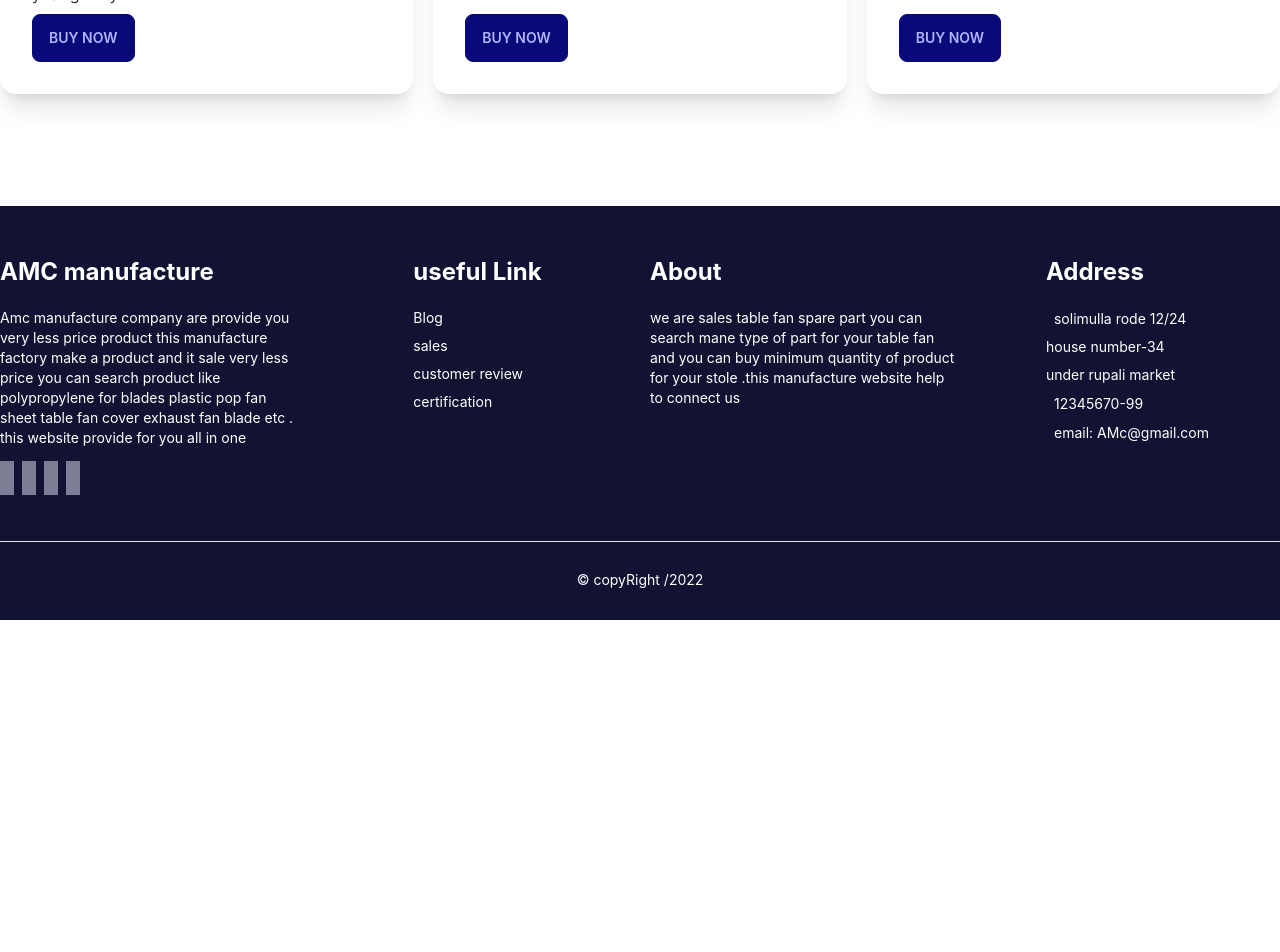
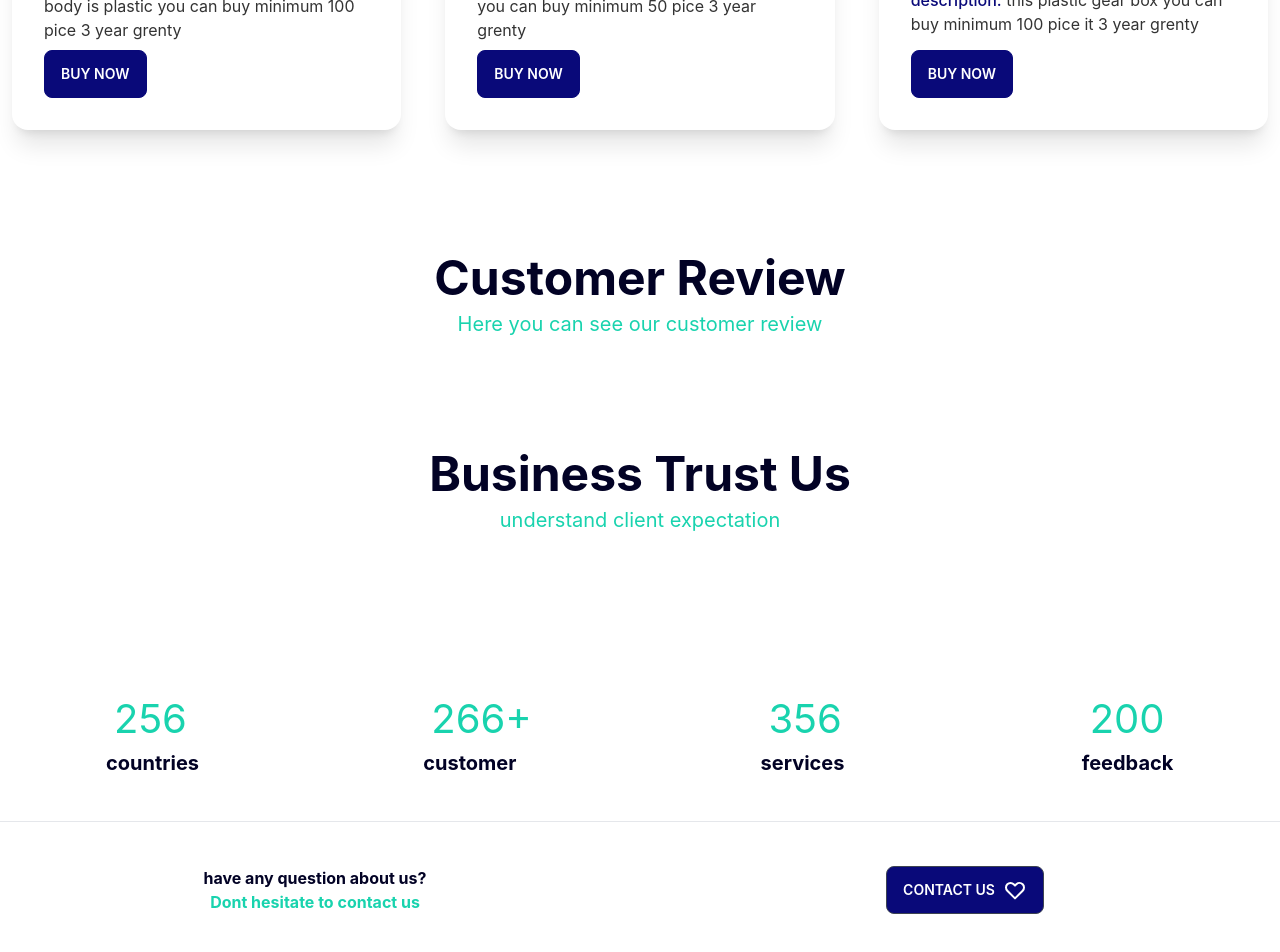
Before and after one commit to arifa-akter/table-fan-manufacture, a React (Create React App) app: page / in a window 1280 px wide. Shown: the part 1846-2798 px from the top of the page. Before the commit the page ends 2466 px from the top, so only its background shows below. Built offline with nearby package versions, Linux system fonts and the light colour scheme; the HTML template or start-up script is replaced by a standard one.

Commit message:
add business part

```diff
--- /dev/null
+++ b/src/components/HomePage/Business/Business.js
@@ -0,0 +1,60 @@
+import React from 'react';
+
+const Business = () => {
+    return (
+       <section className='lg:mb-28 mb-11'>
+        <div className="container mx-auto">
+        <h1 className="text-center font-bold lg:text-5xl
+              text-2xl text-accent">Business Trust Us</h1>
+              <p className='text-center text-secondary text-xl pt-2 lg:mb-20 mb-11'>understand client expectation</p>
+             <div className="grid grid-cols-1 lg:grid-cols-4 gap-5">
+                 <div className='flex justify-center'>
+                 <div>
+                 <i class="fa fa-flag-o text-accent text-[50px] pl-5" aria-hidden="true"></i>
+                 <p className='text-[40px] text-secondary pl-2'>256</p>
+                 <p className='text-accent font-bold text-xl'>countries</p>
+                 </div>
+                 </div>
+                 <div className='flex justify-center'>
+                     <div>
+                     <i className="fa fa-users text-accent text-[50px]  pl-5" aria-hidden="true"></i>
+                     <p className='text-[40px] text-secondary pl-2'>266+</p>
+                     <p className='text-accent font-bold text-xl'>customer</p>
+                     </div>
+                 </div>
+                 <div className='flex justify-center'>
+                     <div>
+                     <i className="fa fa-star-o text-accent text-[50px] pl-5" aria-hidden="true"></i>
+                     <p className='text-[40px] text-secondary pl-2'>356</p>
+                     <p className='text-accent font-bold text-xl'>services</p>
+                     </div>
+
+                 </div>
+                 <div className='flex justify-center'>
+                     <div>
+                     <i class="fa fa-thumbs-up text-accent text-[50px] pl-5" aria-hidden="true"></i>
+                     <p className='text-[40px] text-secondary pl-2'>200</p>
+                     <p className='text-accent font-bold text-xl'>feedback</p>
+                     </div>
+
+                 </div>
+             </div>
+             <hr className='mt-11'/>
+             <div className='grid lg:grid-cols-2 grid-cols-1 gap-5 text-center mt-11 shadow-xl pb-11'>
+                <div>
+                <h1 className='text-accent font-bold '>have any question about us?</h1>
+                 <p className='text-secondary font-bold'>Dont hesitate to contact us</p>
+                </div>
+                <div>
+                <button className="btn gap-2 bg-primary text-white">
+                  contact us
+                  <svg xmlns="http://www.w3.org/2000/svg" className="h-6 w-6" fill="none" viewBox="0 0 24 24" stroke="currentColor"><path strokeLinecap="round" strokeLinejoin="round" strokeWidth="2" d="M4.318 6.318a4.5 4.5 0 000 6.364L12 20.364l7.682-7.682a4.5 4.5 0 00-6.364-6.364L12 7.636l-1.318-1.318a4.5 4.5 0 00-6.364 0z" /></svg>
+                </button>
+                </div>
+             </div>
+        </div>
+       </section>
+    );
+};
+
+export default Business;
--- a/src/components/HomePage/Home.js
+++ b/src/components/HomePage/Home.js
@@ -1,5 +1,7 @@
 import React from 'react';
 import Banner from './Banner/Banner';
+import Business from './Business/Business';
+import Review from './Review';
 import ToolsPart from './ToolsPart/ToolsPart';
 
 const Home = () => {
@@ -7,6 +9,8 @@ const Home = () => {
         <div>
             <Banner></Banner>
             <ToolsPart></ToolsPart>
+            <Review></Review>
+            <Business></Business>
         </div>
     );
 };
--- a/src/components/HomePage/Review.js
+++ b/src/components/HomePage/Review.js
@@ -2,7 +2,12 @@ import React from 'react';
 
 const Review = () => {
     return (
-     <section>
+     <section className=" lg:mb-28">
+         <div className="container mx-auto">
+             <h1 className="text-center font-bold lg:text-5xl
+              text-2xl text-accent">Customer Review</h1>
+              <p className='text-center text-secondary text-xl pt-2'>Here you can see our customer review</p>
+         </div>
 
      </section>
     );
--- a/src/components/HomePage/ToolsPart/Tools.js
+++ b/src/components/HomePage/ToolsPart/Tools.js
@@ -3,18 +3,18 @@ import React from 'react';
 const Tools = ({fanTool}) => {
     const {image ,name ,description,perUnitPrice,minimumQuantity,availableQuantity} =fanTool
     return (
-        <div className="card bg-base-100 shadow-xl">
+        <div className="card bg-base-100 shadow-xl m-3">
         <figure className="px-10 pt-10">
           <img style={{width:'200px' ,height:'200px'}}src={image}alt="Shoes" className="rounded-xl" />
         </figure>
         <div className="card-body">
-          <h2 className="card-title">{name}</h2>
+          <h2 className="card-title text-accent">{name}</h2>
           <p><span className='text-primary  font-medium'>  per Unit Price</span> ${perUnitPrice}</p>
           <p><span className='text-primary font-medium'>minimum Quantity </span>:{minimumQuantity}</p>
           <p><span className='text-primary font-medium'>available Quantity</span> :{availableQuantity}</p>
           <p><span className='text-primary font-medium'>description:</span> {description}</p>
           <div className="card-actions">
-            <button className="btn btn-primary">Buy Now</button>
+            <button className="btn btn-primary text-white">Buy Now</button>
           </div>
         </div>
       </div>
--- a/src/components/HomePage/ToolsPart/ToolsPart.js
+++ b/src/components/HomePage/ToolsPart/ToolsPart.js
@@ -13,7 +13,7 @@ const ToolsPart = () => {
     return (
       <section className='mt-28 mb-28'>
       <div className="container mx-auto">
-          <h1 className='text-center font-bold lg:text-5xl text-2xl text-[#19D3AE] lg:mt-28 lg:mb-28'>Fan Spare Tools</h1>
+          <h1 className='text-center font-bold lg:text-5xl text-2xl text-[#020225ee] lg:mt-28 lg:mb-28'>Fan Spare Tools</h1>
          <div className="grid lg:grid-cols-3 grid-cols-1 gap-5">
              {
                  fanTools.map(fanTool=><Tools
--- a/tailwind.config.js
+++ b/tailwind.config.js
@@ -8,8 +8,8 @@ module.exports = {
       {
         mytheme: {
           primary: "#090979",
-          secondary: "#f6d860",
-          accent: "#37cdbe",
+          secondary: "#19D3AE",
+          accent: "#020225ee",
           neutral: "#3d4451",
           "base-100": "#ffffff",
         },
```
Also changed, not shown: src/components/HomePage/Business/Business.css (added).
